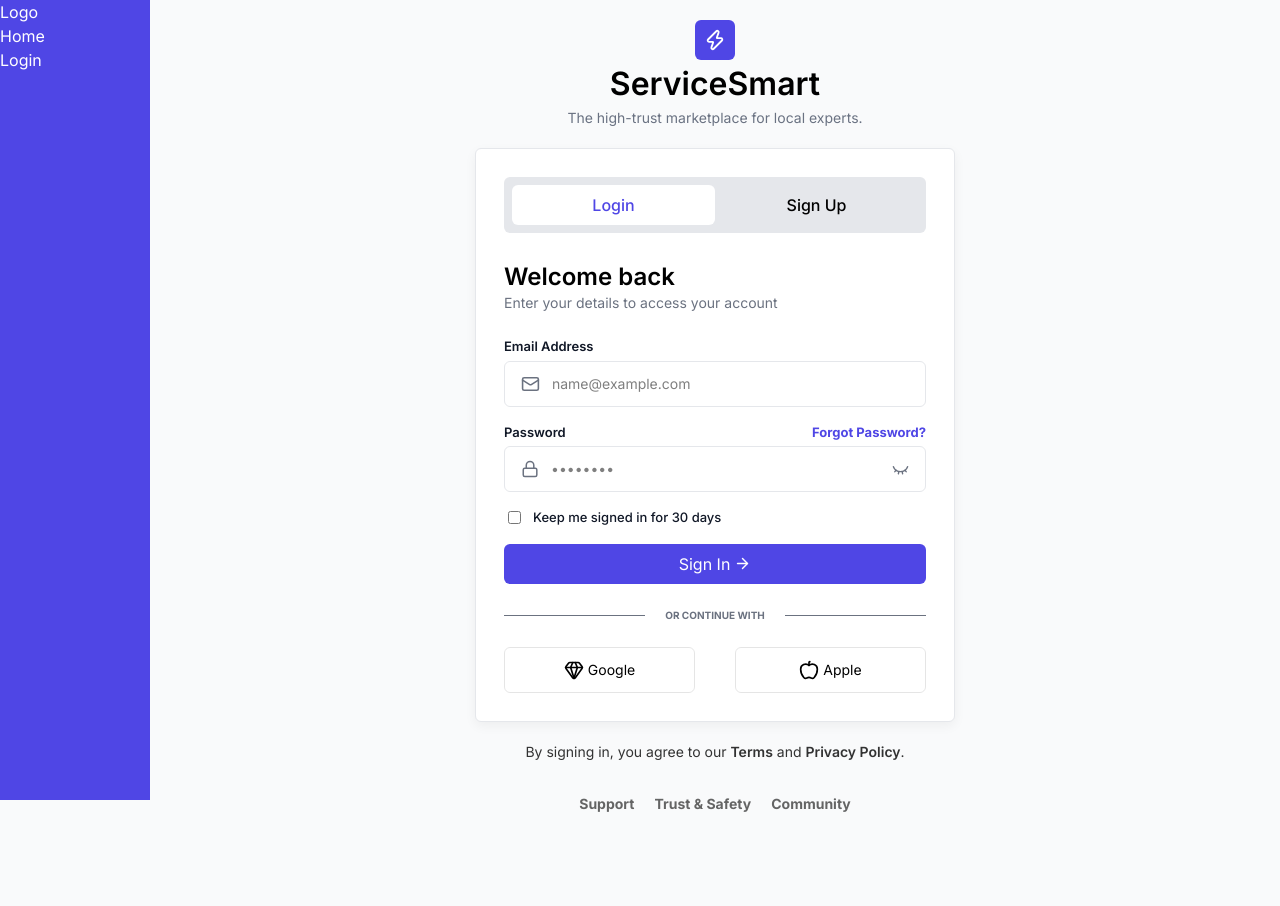
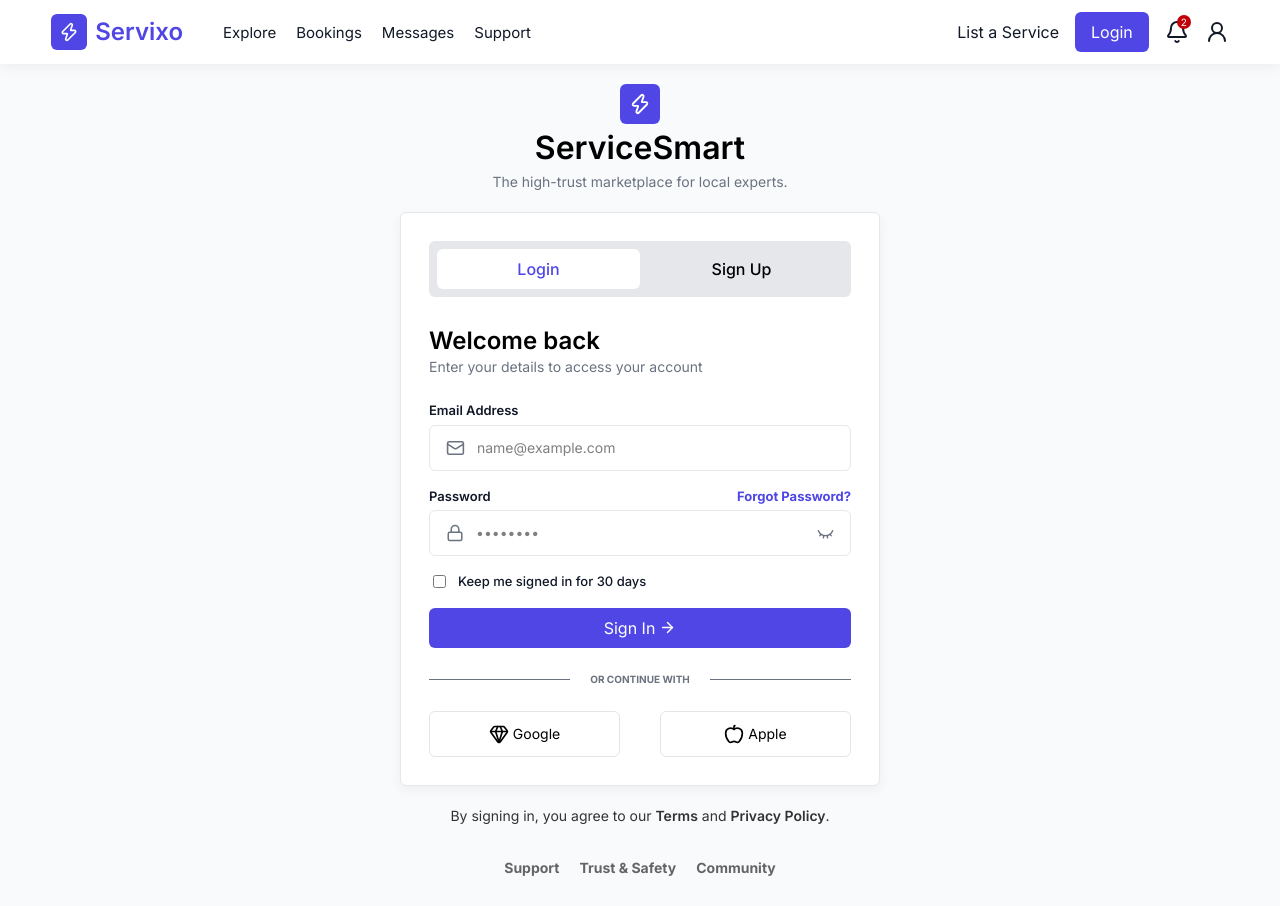
Before and after one commit to murtaza700/Full-Stack-Booking-App, a React (Vite) app in the folder frontend/: page /auth in a window 1280 px wide. Before the commit the page ends 842 px from the top, so only its background shows below. Built offline with nearby package versions, Linux system fonts and the light colour scheme.

Commit message:
Notification Component Created, Navbar Done

```diff
--- a/frontend/package.json
+++ b/frontend/package.json
@@ -14,6 +14,7 @@
     "@tailwindcss/vite": "^4.2.4",
     "axios": "^1.15.2",
     "lucide-react": "^1.11.0",
+    "motion": "^12.38.0",
     "react": "^19.2.5",
     "react-dom": "^19.2.5",
     "react-redux": "^9.2.0",
--- a/frontend/src/App.jsx
+++ b/frontend/src/App.jsx
@@ -8,7 +8,7 @@ const HomePage = lazy(() => import('./pages/HomePage'));
 
 const App = () => {
   return (
-    <div className='flex'>
+    <>
 
       <Navbar />
 
@@ -17,7 +17,7 @@ const App = () => {
 
         <Route path='/auth' element={<AuthPage />} />
       </Routes>
-    </div>
+    </>
   )
 }
 
--- a/frontend/src/components/Navbar.jsx
+++ b/frontend/src/components/Navbar.jsx
@@ -1,24 +1,126 @@
-import React from 'react'
+import { UserRound, Zap, Menu, X } from 'lucide-react'
+import React, { useState } from 'react'
 import { Link } from 'react-router-dom'
+import { motion, AnimatePresence } from 'framer-motion'
+import NotificationComp from './NotificationComp'
 
 const Navbar = () => {
-  const links = [
-    { name: 'Home', link: '/' },
-    { name: 'Login', link: '/auth' }
+  const [isOpen, setIsOpen] = useState(false)
+
+  const leftLinks = [
+    { name: 'Explore', link: '/explore' },
+    { name: 'Bookings', link: '/bookings' },
+    { name: 'Messages', link: '/messages' },
+    { name: 'Support', link: '/support' }
   ]
-  return (
-    <div>
-      <nav className='bg-Primary text-white min-h-screen w-[150px]'>
-        <div className="logo">Logo</div>
 
-        <ul>
-          {links.map((link, index) => (
-            <li key={index}><Link to={link.link}>{link.name}</Link></li>
+  return (<nav className='bg-white text-Text-Primary shadow-Card-Shadow px-[4%] py-3 relative'>
+
+
+    <div className='flex items-center justify-between'>
+
+      <div className='flex items-center gap-4'>
+        <Link to="/" className="text-2xl font-semibold text-Primary flex items-center gap-2">
+          <span className='bg-Primary text-white size-9 rounded-md flex items-center justify-center'>
+            <Zap size={20} />
+          </span>
+          Servixo
+        </Link>
+
+        <ul className='hidden md:flex items-center gap-5 ml-6'>
+          {leftLinks.map((link, index) => (
+            <li key={index}>
+              <Link to={link.link} className='text-[15px] hover:text-Primary transition'>
+                {link.name}
+              </Link>
+            </li>
           ))}
         </ul>
+      </div>
 
-      </nav>
+      <div className='hidden md:flex items-center gap-4'>
+        <Link to="/list-service">List a Service</Link>
+        <Link to="/auth" className='bg-Primary text-white rounded-md px-4 py-2'>
+          Login
+        </Link>
+        <NotificationComp />
+        <Link to="/user">
+          <UserRound />
+        </Link>
+      </div>
+
+      <div className='flex items-center gap-3 md:hidden'>
+        <NotificationComp />
+
+        <button onClick={() => setIsOpen(true)}>
+          <Menu />
+        </button>
+      </div>
+
     </div>
+
+    <AnimatePresence>
+
+      {isOpen && (
+        <>
+          <motion.div
+            className='fixed inset-0 bg-black/40 z-40'
+            initial={{ opacity: 0 }}
+            animate={{ opacity: 1 }}
+            exit={{ opacity: 0 }}
+            onClick={() => setIsOpen(false)}
+          />
+
+          <motion.div
+            initial={{ x: '-100%' }}
+            animate={{ x: 0 }}
+            exit={{ x: '-100%' }}
+            transition={{ duration: 0.3 }}
+            className='fixed top-0 left-0 h-full w-[75%] max-w-[40%] bg-white z-50 shadow-lg p-5 flex flex-col gap-5'
+          >
+
+            <div className='flex items-center justify-between'>
+              <span className='text-xl font-semibold text-Primary'>Menu</span>
+              <button onClick={() => setIsOpen(false)}>
+                <X />
+              </button>
+            </div>
+
+            <div className='flex flex-col gap-4 mt-4'>
+              {leftLinks.map((link, index) => (
+                <Link
+                  key={index}
+                  to={link.link}
+                  onClick={() => setIsOpen(false)}
+                >
+                  {link.name}
+                </Link>
+              ))}
+            </div>
+
+            <hr />
+
+            <Link to="/list-service" onClick={() => setIsOpen(false)}>
+              List a Service
+            </Link>
+
+            <Link to="/auth" onClick={() => setIsOpen(false)}>
+              Login
+            </Link>
+
+            <div className='flex items-center gap-4 mt-4'>
+              <Link to="/user" onClick={() => setIsOpen(false)}>
+                <UserRound />
+              </Link>
+            </div>
+
+          </motion.div>
+        </>
+      )}
+
+    </AnimatePresence>
+
+  </nav>
   )
 }
 
--- /dev/null
+++ b/frontend/src/components/NotificationComp.jsx
@@ -0,0 +1,13 @@
+import { Bell } from 'lucide-react'
+import React from 'react'
+
+const NotificationComp = () => {
+    return (
+        <div className='relative cursor-pointer'>
+            <Bell />
+            <span className='absolute -right-[2px] -top-[5px] bg-red-700 text-white rounded-full text-[10px] size-3.5 flex items-center justify-center'>2</span>
+        </div>
+    )
+}
+
+export default NotificationComp
```
Also changed, not shown: 1 other file (tests, documents, lock files or other folders).
